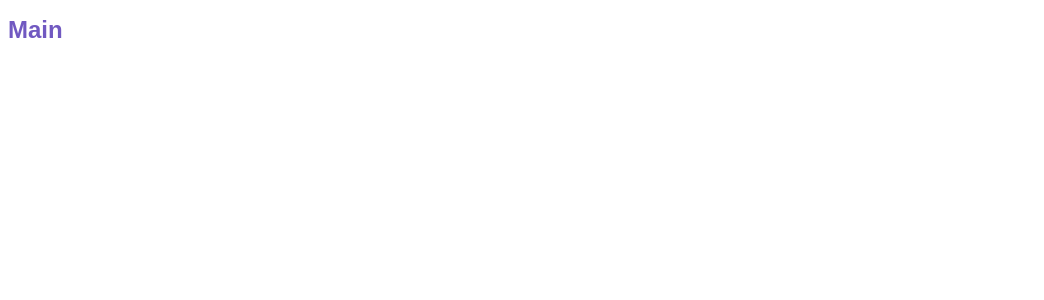
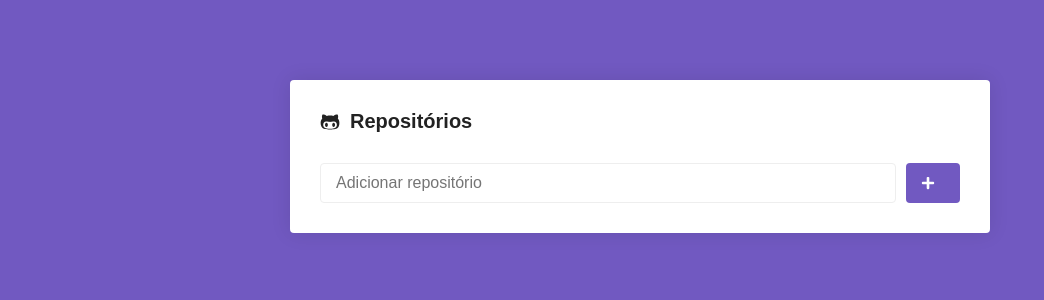
Before and after one commit to tulliocba/study, a React (Create React App) app in the folder bootcamp2019/module05/: page / in a window 1280 px wide. Shown: the top 300 px of the page, without its empty margins (0-1044 px from the left). Built offline with nearby package versions, Linux system fonts and the light colour scheme.

Commit message:
estilizando a página main

```diff
--- a/bootcamp2019/module05/src/App.js
+++ b/bootcamp2019/module05/src/App.js
@@ -1,9 +1,14 @@
 import React from 'react';
 import Routes from './routes';
-
+import GlobalStyle from './styles/global';
 
 function App() {
-    return <Routes />
+    return(
+        <>
+        <Routes />
+        <GlobalStyle />
+        </>
+    );
 }
 
 export default App;
--- a/bootcamp2019/module05/src/pages/Main/index.js
+++ b/bootcamp2019/module05/src/pages/Main/index.js
@@ -1,10 +1,24 @@
 import React from 'react';
-import { Title } from './styles';
+
+import { FaGithubAlt, FaPlus } from 'react-icons/fa';
+import { Container, Form, SubmitButton } from './styles';
 
 // import { Container } from './styles';
 
 export default function Main() {
-  return (
-    <Title>Main</Title>
-  );
+    return (
+        <Container>
+            <h1>
+                <FaGithubAlt />
+                Repositórios
+            </h1>
+            <Form onSubmit={() => {}}>
+                <input type="text" placeholder="Adicionar repositório" />
+
+                <SubmitButton disabled>
+                    <FaPlus color="#FFF" size={14} />
+                </SubmitButton>
+            </Form>
+        </Container>
+    );
 }
--- a/bootcamp2019/module05/src/pages/Main/styles.js
+++ b/bootcamp2019/module05/src/pages/Main/styles.js
@@ -1,7 +1,49 @@
 import styled from 'styled-components';
 
-export const Title = styled.h1`
-    font-size: 24px;
-    color: #7159c1;
-    font-family: Arial, Helvetica, sans-serif;
+export const Container = styled.div`
+    max-width: 700px;
+    background: #fff;
+    border-radius: 4px;
+    box-shadow: 0 0 20px rgba(0, 0, 0, 0.1);
+    padding: 30px;
+    margin: 80px auto;
+
+    h1 {
+        font-size: 20px;
+        display: flex;
+        flex-direction: row;
+        align-items: center;
+    }
+
+    svg {
+        margin-right: 10px;
+    }
 `;
+
+export const Form = styled.form`
+    margin-top: 30px;
+    display: flex;
+    flex-direction: row;
+
+    input {
+        flex: 1;
+        border: 1px solid #eee;
+        padding: 10px 15px;
+        border-radius: 4px;
+        font-size: 16px;
+    }
+`;
+
+export const SubmitButton = styled.button.attrs({
+    type: 'submit',
+})`
+    background: #7159c1;
+    border: 0;
+    padding: 0 15px;
+    margin-left: 10px;
+    border-radius: 4px;
+
+    display: flex;
+    justify-content: center;
+    align-items: center;
+`;
--- /dev/null
+++ b/bootcamp2019/module05/src/styles/global.js
@@ -0,0 +1,30 @@
+import { createGlobalStyle } from 'styled-components';
+
+
+export default createGlobalStyle`
+    * {
+        margin: 0;
+        padding: 0;
+        outline: 0;
+        box-sizing: border-box;
+    }
+
+    html, body, #root {
+        min-height: 100%;
+    }
+
+    body {
+        background: #7159c1;
+        -webkit-font-smoothing: antialiased !important;
+    }
+
+    body, input, button {
+        color: #222;
+        font-size: 14px;
+        font-family: Arial, Helvetica, sans-serif;
+    }
+
+    button {
+        cursor: pointer;
+    }
+`;
```
Also changed, not shown: bootcamp2019/module05/package.json (+8 -0 lines), bootcamp2019/module05/.eslintrc.js.
